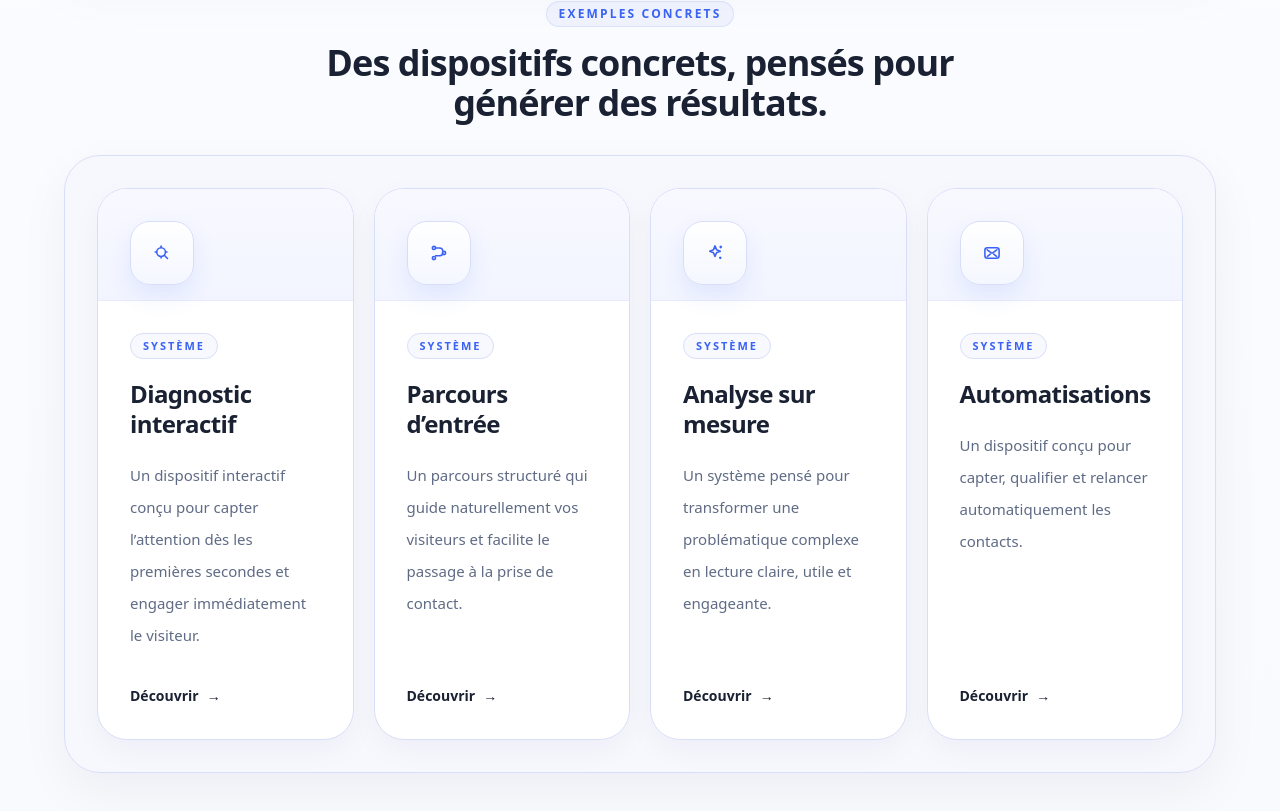
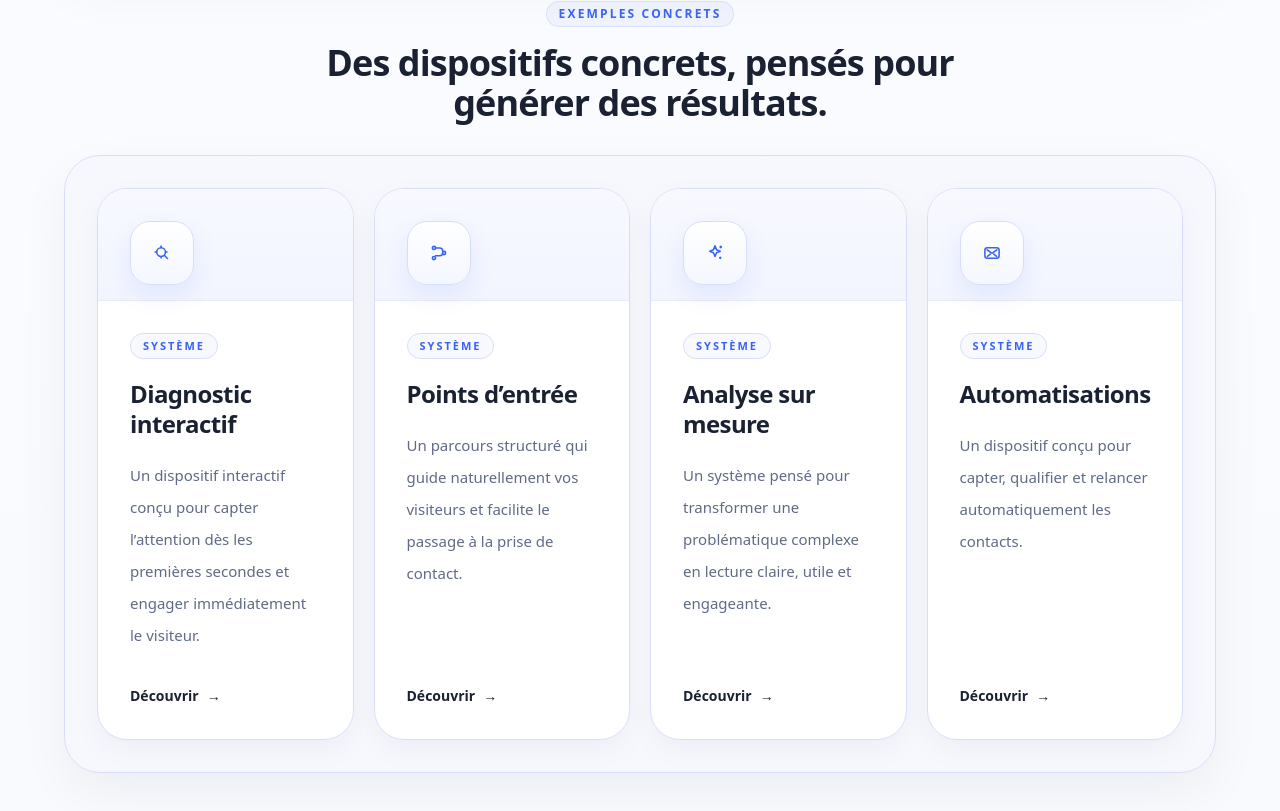
Before and after one commit to arnaudcrestey/portail-site-vitrine, a Next.js app: page / in a window 1280 px wide. Shown: the part 1915-2726 px from the top of the page. Built offline with nearby package versions, Linux system fonts and the light colour scheme.

Commit message:
Update site.ts

```diff
--- a/data/site.ts
+++ b/data/site.ts
@@ -70,7 +70,7 @@ export const deviceExamples: DeviceExample[] = [
     href: '/systeme',
   },
   {
-    title: 'Parcours d’entrée',
+    title: 'Points d’entrée',
     description:
       'Un parcours structuré qui guide naturellement vos visiteurs et facilite le passage à la prise de contact.',
     icon: 'flow',
```
